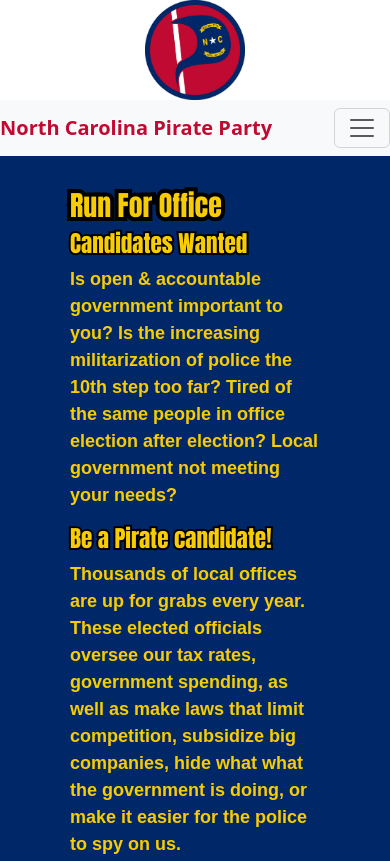
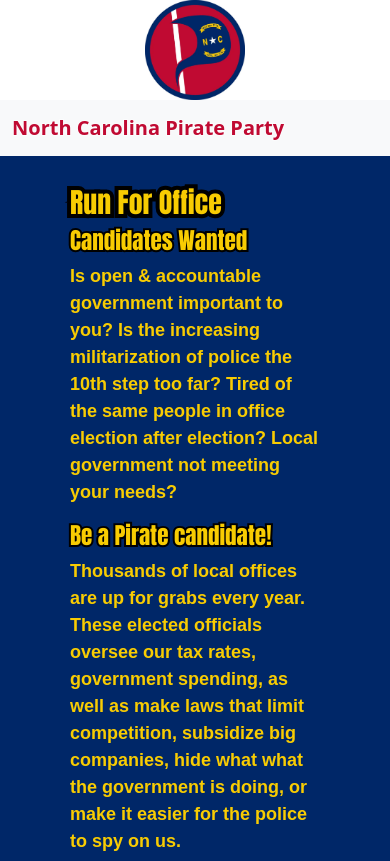
Before and after one commit to northcarolinapirateparty/North-Carolina-Pirate-Party, a plain HTML site: page run-for-office.html in a window 390 px wide. Shown: the top 861 px of the page. Drawn offline with nearby package versions, Linux system fonts and the light colour scheme.

Commit message:
Update run-for-office.html

```diff
--- a/run-for-office.html
+++ b/run-for-office.html
@@ -10,11 +10,11 @@
     <body>
 <!-- Navbar elements -->
     <center><img src="logo.png" alt="Logo" width="100" height="100"></center>
-    <nav class="navbar navbar-expand-lg container-fluid" id="mainNav">
-    <a class="navbar-brand" href="index.html">North Carolina Pirate Party</a>
-    <button class="navbar-toggler" type="button" data-bs-toggle="collapse" data-bs-target="#navbarNav" aria-controls="navbarNav" aria-expanded="false" aria-label="Toggle navigation">
-    <span class="navbar-toggler-icon"></span>
-    </button>
+    <nav class="navbar navbar-expand-lg bg-body-tertiary">
+    <div class="container-fluid">
+    <a class="navbar-brand" href="index.html">
+    <class="d-inline-block align-text-top">
+    North Carolina Pirate Party</a>
         <div class="collapse navbar-collapse justify-content-end" id="navbarNav">
             <ul class="navbar-nav">
 <!-- MAIN ITEM WITH SUBMENU -->
```
